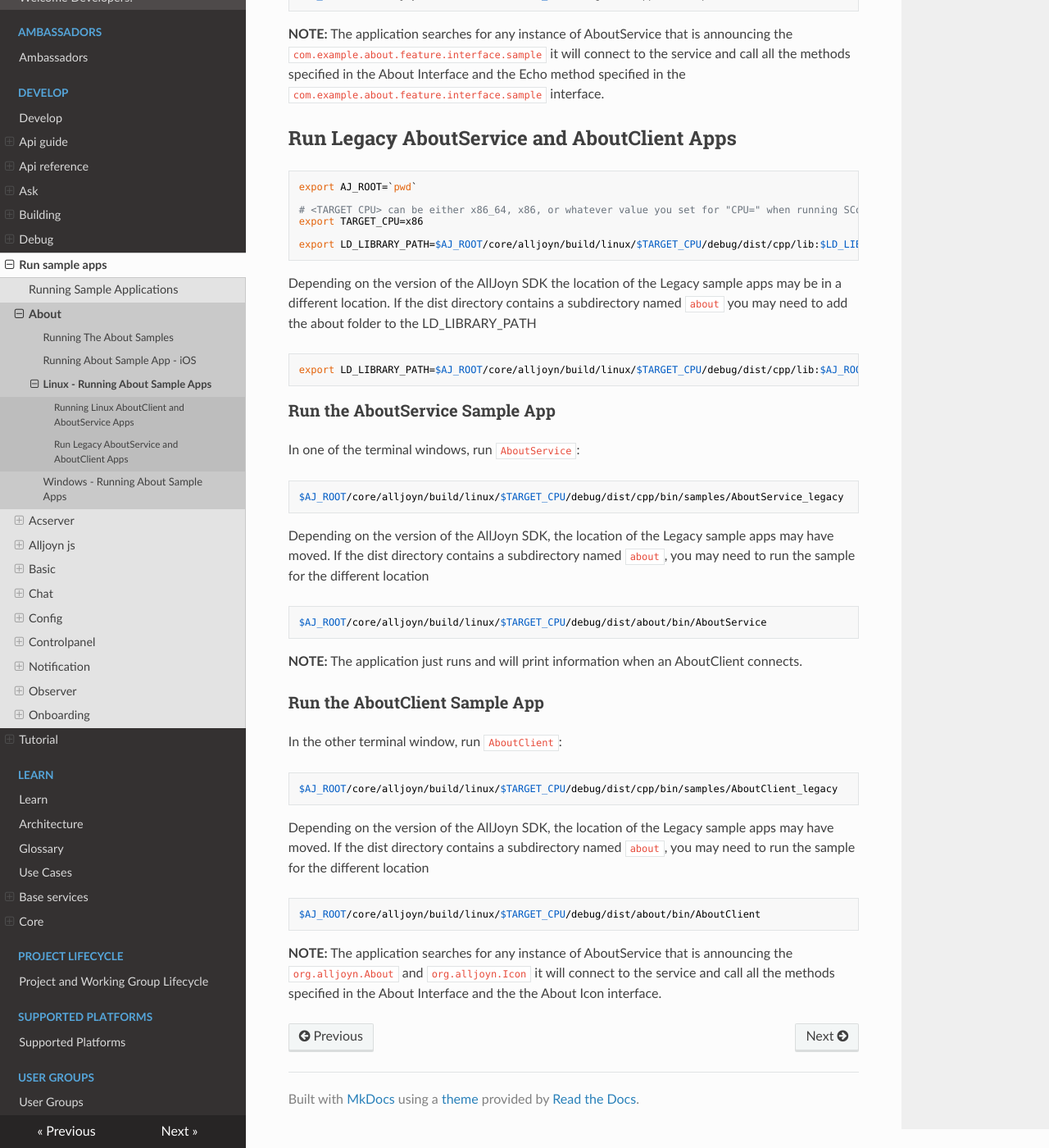
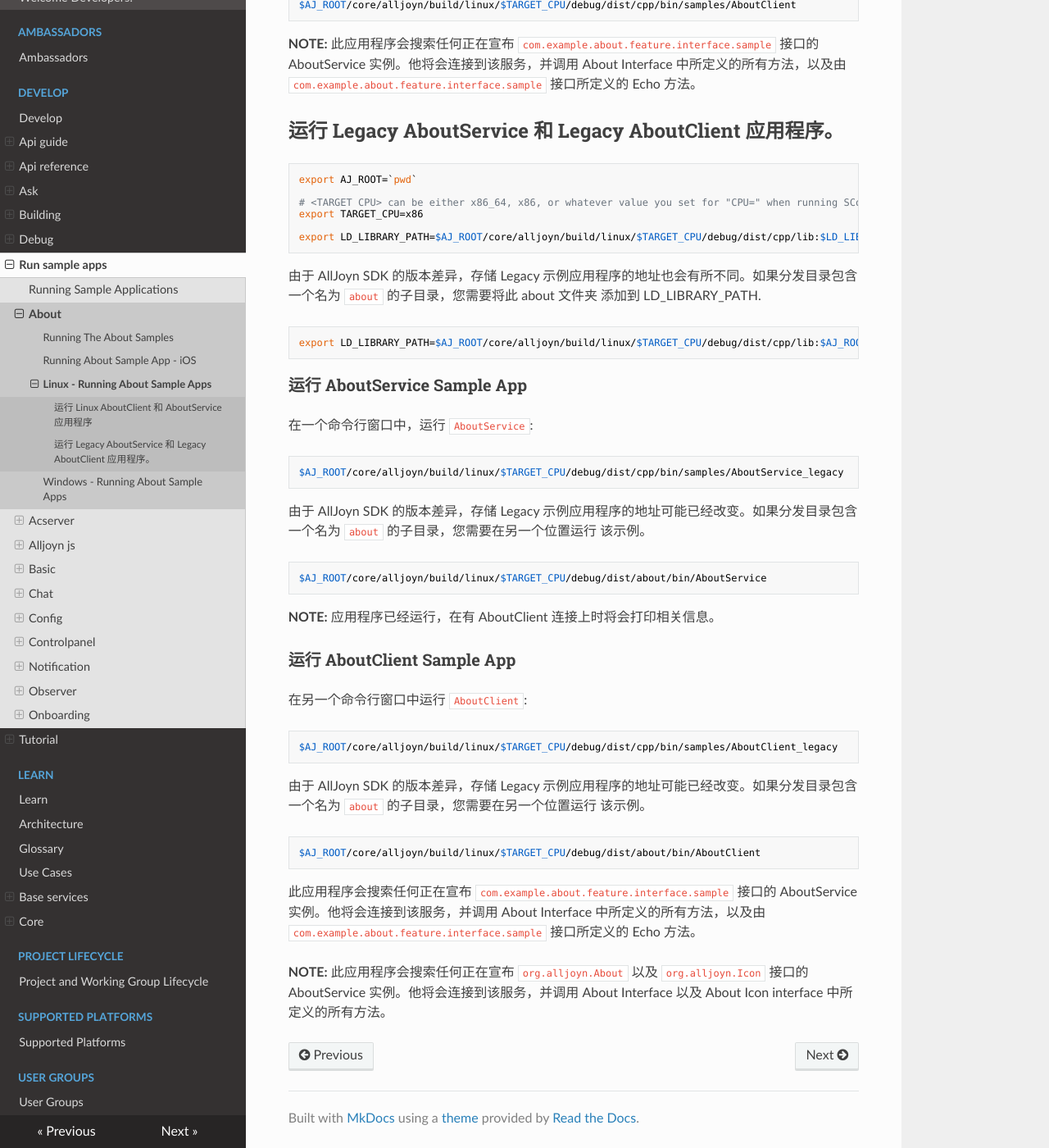
Before and after one commit to smart-conn/alljoyn-zh, an MkDocs documentation site: the page built from docs/develop/run-sample-apps/about/linux.md, in a window 1280 px wide and 1400 px high, scrolled down 792 px. Shown: the whole window at 82% size. Built offline with MkDocs 1.6.1, drawn with Linux system fonts in a browser that asks for light colours; nearby versions of some CDN libraries; some of the changed text lies outside the part shown.

Commit message:
Update linux.md

````diff
--- a/docs/develop/run-sample-apps/about/linux.md
+++ b/docs/develop/run-sample-apps/about/linux.md
@@ -1,11 +1,11 @@
 # Linux - Running About Sample Apps
 
-## Running Linux AboutClient and AboutService Apps
+## 运行 Linux AboutClient 和 AboutService 应用程序
 
-### Prerequisites
+### 前提条件
 
-1. Open two terminal windows.
-2. In each, navigate to the AllJoyn&trade; root dir, then:
+1. 打开两个命令行窗口。
+2. 每一个都切换到 AllJoyn&trade; 根目录（root dir）, 然后:
 
 ```sh
 export AJ_ROOT=`pwd`
@@ -16,30 +16,28 @@ export TARGET_CPU=x86
 export LD_LIBRARY_PATH=$AJ_ROOT/core/alljoyn/build/linux/$TARGET_CPU/debug/dist/cpp/lib:$LD_LIBRARY_PATH
 ```
 
-### Run the AboutService Sample App
+### 运行 AboutService Sample 应用程序
 
-In one of the terminal windows, run `AboutService`:
+在其中一个命令行中，运行 `AboutService`:
 
 ```sh
 $AJ_ROOT/core/alljoyn/build/linux/$TARGET_CPU/debug/dist/cpp/bin/samples/AboutService
 ```
 
-**NOTE:** The application just runs and will print information when an AboutClient connects.
+**NOTE:** 应用程序已经运行，在有 AboutClient 连接上时将会打印相关信息。
 
-### Run the AboutClient Sample App
+### 运行 AboutClient Sample App
 
-In the other terminal window, run `AboutClient`:
+在另一个命令行中，运行 `AboutClient`:
 
 ```sh
 $AJ_ROOT/core/alljoyn/build/linux/$TARGET_CPU/debug/dist/cpp/bin/samples/AboutClient
 ```
 
-**NOTE:** The application searches for any instance of AboutService that is announcing
-the `com.example.about.feature.interface.sample` it will connect to the service
-and call all the methods specified in the About Interface and the Echo method
-specified in the `com.example.about.feature.interface.sample` interface.
+**NOTE:** 此应用程序会搜索任何正在宣布 `com.example.about.feature.interface.sample` 接口的 AboutService 实例。他将会连接到该服务，并调用
+About Interface 中所定义的所有方法，以及由 `com.example.about.feature.interface.sample` 接口所定义的 Echo 方法。
 
-## Run Legacy AboutService and AboutClient Apps
+## 运行 Legacy AboutService 和 Legacy AboutClient 应用程序。
 
 ```sh
 export AJ_ROOT=`pwd`
@@ -49,49 +47,45 @@ export TARGET_CPU=x86
 
 export LD_LIBRARY_PATH=$AJ_ROOT/core/alljoyn/build/linux/$TARGET_CPU/debug/dist/cpp/lib:$LD_LIBRARY_PATH
 ```
-Depending on the version of the AllJoyn SDK the location of the Legacy sample
-apps may be in a different location. If the dist directory contains a subdirectory
-named `about` you may need to add the about folder to the LD_LIBRARY_PATH
+由于 AllJoyn SDK 的版本差异，存储 Legacy 示例应用程序的地址也会有所不同。如果分发目录包含一个名为 `about` 的子目录，您需要将此 about 文件夹
+添加到 LD_LIBRARY_PATH.
 
 ```sh
 export LD_LIBRARY_PATH=$AJ_ROOT/core/alljoyn/build/linux/$TARGET_CPU/debug/dist/cpp/lib:$AJ_ROOT/core/alljoyn/build/linux/$TARGET_CPU/debug/dist/about/lib:$LD_LIBRARY_PATH
 ```
 
-### Run the AboutService Sample App
+### 运行 AboutService Sample App
 
-In one of the terminal windows, run `AboutService`:
+在一个命令行窗口中，运行 `AboutService`:
 
 ```sh
 $AJ_ROOT/core/alljoyn/build/linux/$TARGET_CPU/debug/dist/cpp/bin/samples/AboutService_legacy
 ```
-
-Depending on the version of the AllJoyn SDK, the location of the Legacy sample
-apps may have moved. If the dist directory contains a subdirectory
-named `about`, you may need to run the sample for the different location
+由于 AllJoyn SDK 的版本差异，存储 Legacy 示例应用程序的地址可能已经改变。如果分发目录包含一个名为 `about` 的子目录，您需要在另一个位置运行
+该示例。
 
 ```sh
 $AJ_ROOT/core/alljoyn/build/linux/$TARGET_CPU/debug/dist/about/bin/AboutService
 ```
 
-**NOTE:** The application just runs and will print information when an AboutClient connects.
+**NOTE:** 应用程序已经运行，在有 AboutClient 连接上时将会打印相关信息。
 
-### Run the AboutClient Sample App
+### 运行 AboutClient Sample App
 
-In the other terminal window, run `AboutClient`:
+在另一个命令行窗口中运行 `AboutClient`:
 
 ```sh
 $AJ_ROOT/core/alljoyn/build/linux/$TARGET_CPU/debug/dist/cpp/bin/samples/AboutClient_legacy
 ```
 
-Depending on the version of the AllJoyn SDK, the location of the Legacy sample
-apps may have moved. If the dist directory contains a subdirectory
-named `about`, you may need to run the sample for the different location
+由于 AllJoyn SDK 的版本差异，存储 Legacy 示例应用程序的地址可能已经改变。如果分发目录包含一个名为 `about` 的子目录，您需要在另一个位置运行
+该示例。
 
 ```sh
 $AJ_ROOT/core/alljoyn/build/linux/$TARGET_CPU/debug/dist/about/bin/AboutClient
 ```
+此应用程序会搜索任何正在宣布 `com.example.about.feature.interface.sample` 接口的 AboutService 实例。他将会连接到该服务，并调用
+About Interface 中所定义的所有方法，以及由 `com.example.about.feature.interface.sample` 接口所定义的 Echo 方法。
 
-**NOTE:** The application searches for any instance of AboutService that is announcing
-the `org.alljoyn.About` and `org.alljoyn.Icon` it will connect to the service
-and call all the methods specified in the About Interface and the the About Icon
-interface.
+**NOTE:** 此应用程序会搜索任何正在宣布 `org.alljoyn.About` 以及 `org.alljoyn.Icon` 接口的 AboutService 实例。他将会连接到该服务，并调用
+About Interface 以及 About Icon interface 中所定义的所有方法。
````
